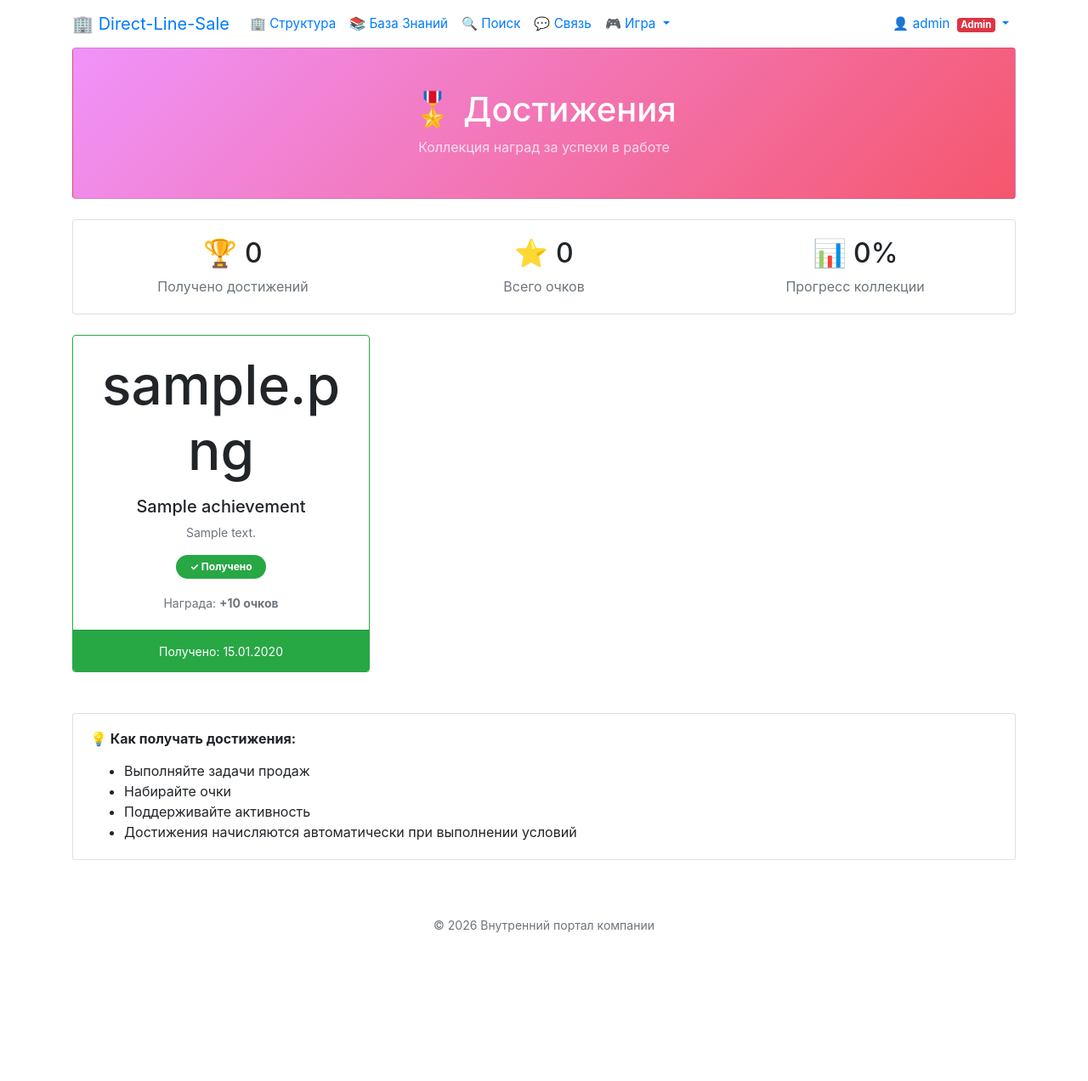
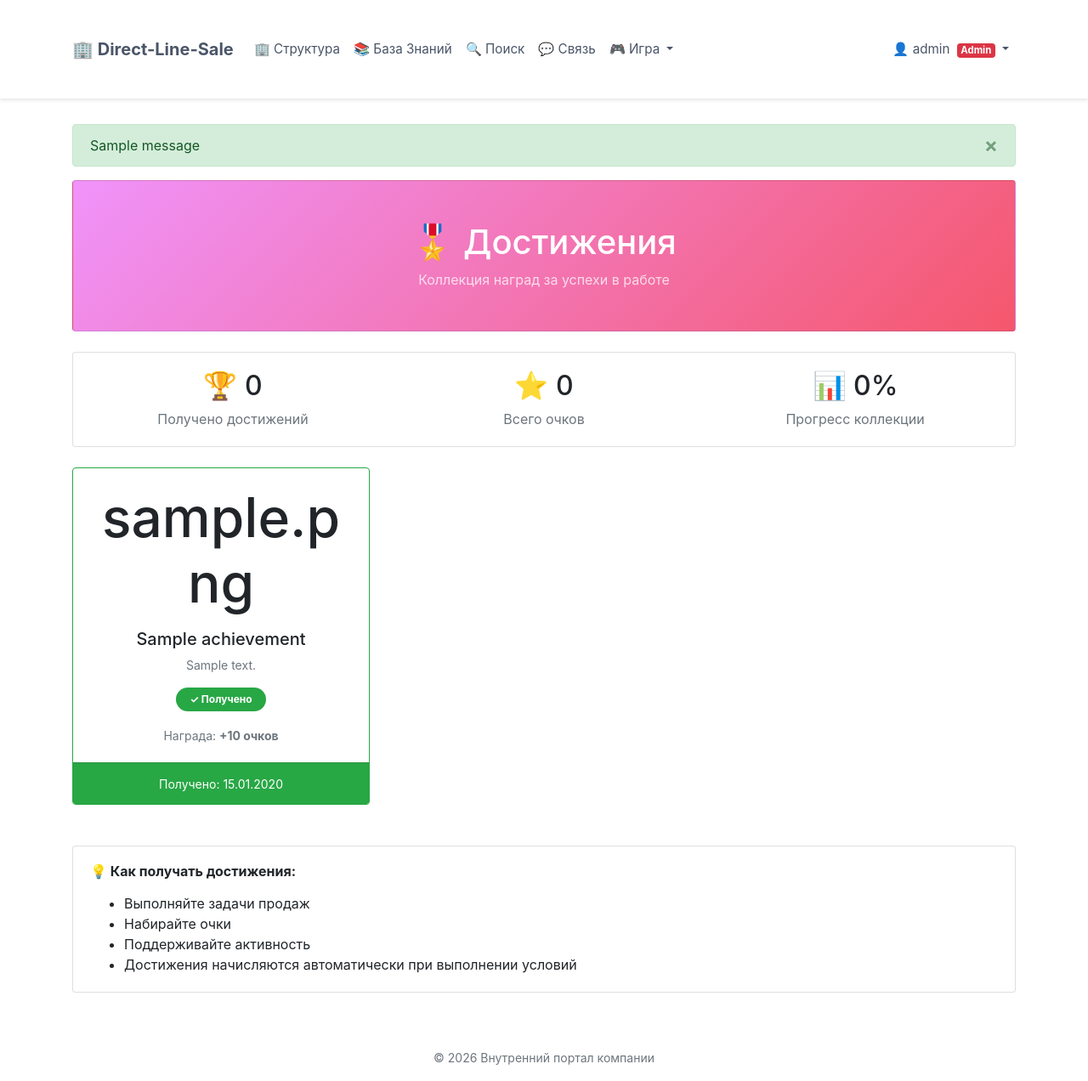
Before and after one commit to iac-iac-iac/company_portal, a Flask app: page /achievements in a window 1280 px wide. Shown: the whole page at 85% size. Before the commit the page ends 1097 px from the top, so only its background shows below. Run offline with Flask 3, Linux system fonts and the light colour scheme; a user stored in the database is signed in; tables that the repository leaves empty hold one stand-in row (values such as "Sample post"); one stand-in notice (Sample message) is shown; some libraries are stand-ins or nearby versions.

Commit message:
Fix base.html: add navbar styles, remove duplicate closing tags, fix JS imports

```diff
--- a/templates/base.html
+++ b/templates/base.html
@@ -12,10 +12,28 @@
     <link rel="stylesheet" href="https://cdnjs.cloudflare.com/ajax/libs/font-awesome/6.4.0/css/all.min.css">
 
     <style>
+        /* Навигационная панель */
+        .navbar {
+            background-color: #fff;
+            box-shadow: 0 2px 4px rgba(0,0,0,0.1);
+        }
+
+        .navbar-brand {
+            font-weight: bold;
+            color: #4a5568 !important;
+        }
+
         /* Компактная навигация */
         .navbar-nav .nav-link {
             padding: 0.5rem 0.75rem;
             font-size: 0.95rem;
+            color: #4a5568 !important;
+        }
+
+        .navbar-nav .nav-link:hover {
+            color: #2d3748 !important;
+            background-color: #f7fafc;
+            border-radius: 4px;
         }
 
         .dropdown-menu {
@@ -30,6 +48,12 @@
             width: 20px;
             text-align: center;
             margin-right: 8px;
+        }
+
+        /* Отступ контента от навигации */
+        .container {
+            margin-top: 30px;
+            margin-bottom: 30px;
         }
 
         /* Адаптивность */
@@ -139,13 +163,24 @@
                     {% endif %}
                 </ul>
             </div>
-
-
-        </div>
         </div>
     </nav>
 
     <div class="container">
+        <!-- Flash сообщения -->
+        {% with messages = get_flashed_messages(with_categories=true) %}
+            {% if messages %}
+                {% for category, message in messages %}
+                <div class="alert alert-{{ 'danger' if category == 'error' else category }} alert-dismissible fade show" role="alert">
+                    {{ message }}
+                    <button type="button" class="close" data-dismiss="alert">
+                        <span>&times;</span>
+                    </button>
+                </div>
+                {% endfor %}
+            {% endif %}
+        {% endwith %}
+
         {% block content %}{% endblock %}
     </div>
 
@@ -153,34 +188,11 @@
         <small>© 2026 Внутренний портал компании</small>
     </footer>
 
-    <script src="/admin/static/vendor/jquery.min.js" defer></script>
-    <script src="/admin/static/bootstrap/bootstrap4/js/bootstrap.min.js" defer></script>
-    <!-- НОВОЕ: Dark Mode Script -->
-    <script>
-        document.addEventListener('DOMContentLoaded', function () {
-            const darkModeToggle = document.getElementById('darkModeToggle');
-            const body = document.body;
+    <!-- jQuery и Bootstrap JS -->
+    <script src="https://code.jquery.com/jquery-3.6.0.min.js"></script>
+    <script src="https://cdn.jsdelivr.net/npm/bootstrap@4.6.2/dist/js/bootstrap.bundle.min.js"></script>
 
-            // Проверяем сохраненную тему при загрузке
-            if (localStorage.getItem('darkMode') === 'enabled') {
-                body.classList.add('dark-mode');
-                darkModeToggle.textContent = '☀️';
-            }
-
-            // Переключение темы
-            darkModeToggle.addEventListener('click', () => {
-                body.classList.toggle('dark-mode');
-
-                if (body.classList.contains('dark-mode')) {
-                    localStorage.setItem('darkMode', 'enabled');
-                    darkModeToggle.textContent = '☀️';
-                } else {
-                    localStorage.removeItem('darkMode');
-                    darkModeToggle.textContent = '🌙';
-                }
-            });
-        });
-    </script>
+    {% block extra_js %}{% endblock %}
 
 </body>
 
```
